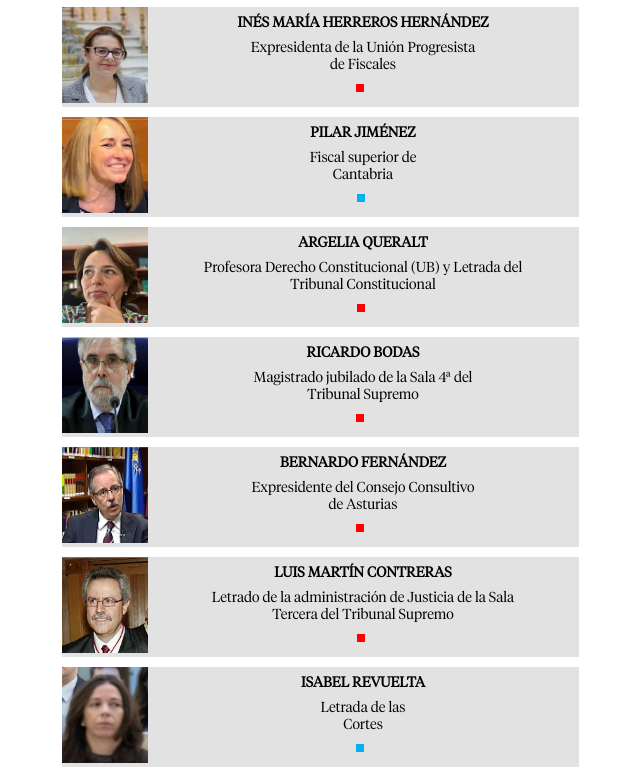
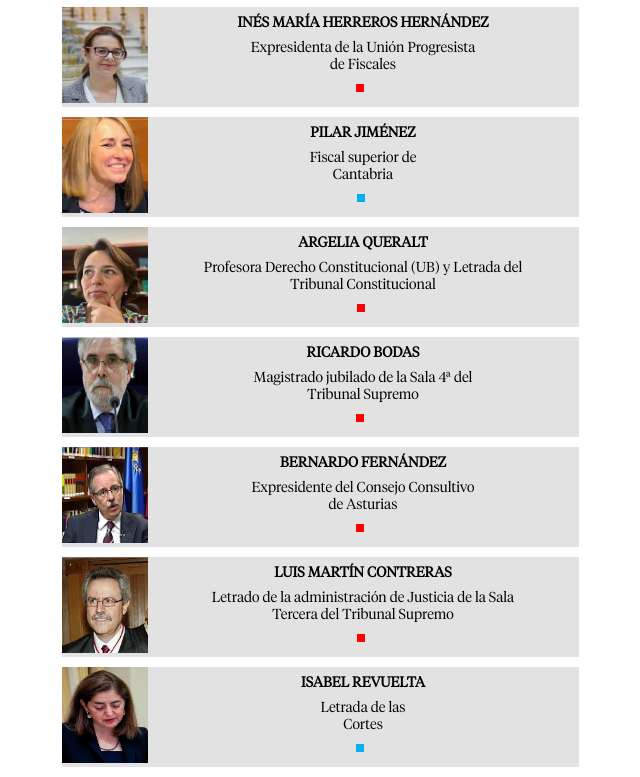
Before and after one commit to bmgoitia/vocales_cgpj, a plain HTML site: page index.html in a window 1280 px wide. Shown: the part 1524-2301 px from the top of the page, without its empty margins (320-960 px from the left). Drawn offline with nearby package versions, Linux system fonts and the light colour scheme; a script that the page names is missing.

Commit message:
Update index.html

```diff
--- a/index.html
+++ b/index.html
@@ -378,7 +378,7 @@
 
       <div class="item">
         <div class="img">
-          <img src="img/revuelta.png" alt="Almeida">
+          <img src="img/cortes.jpeg" alt="Almeida">
         </div>
         <div class="data">
           <p class="name">Isabel Revuelta </p>
```
